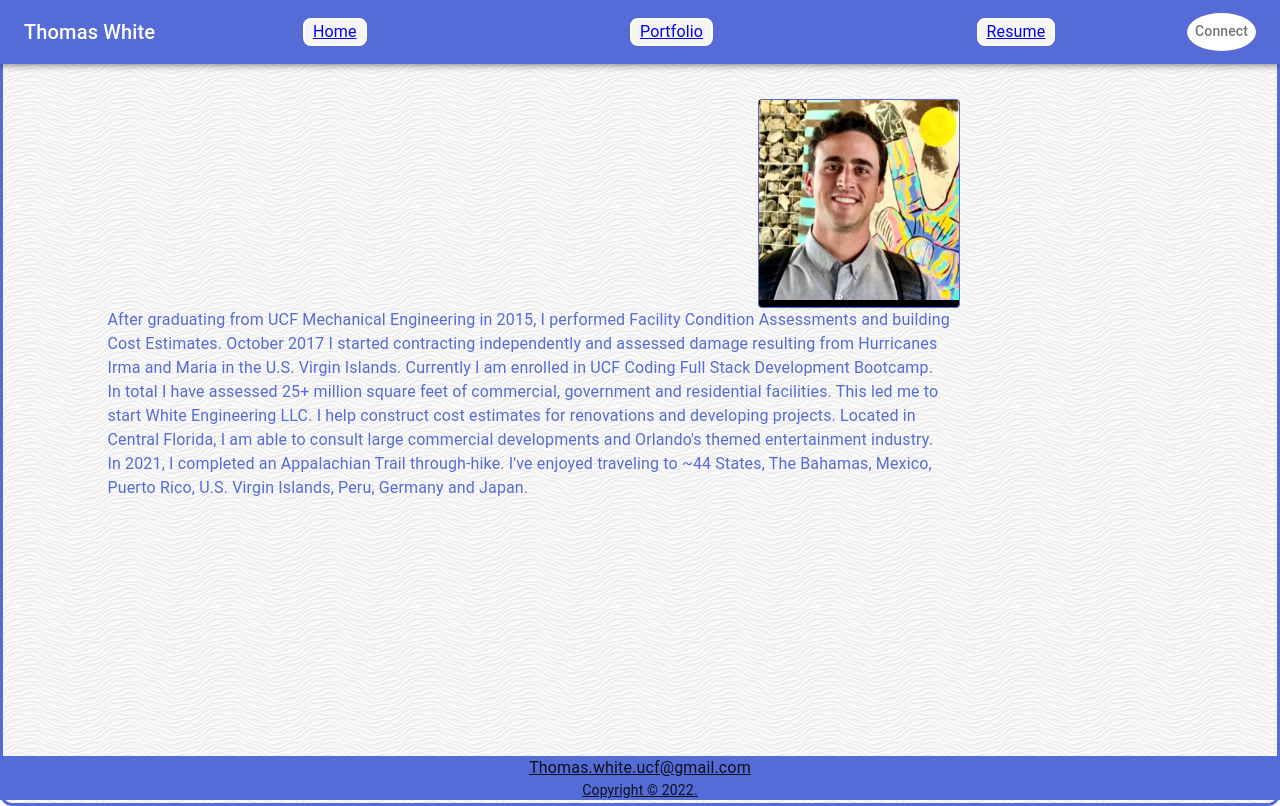
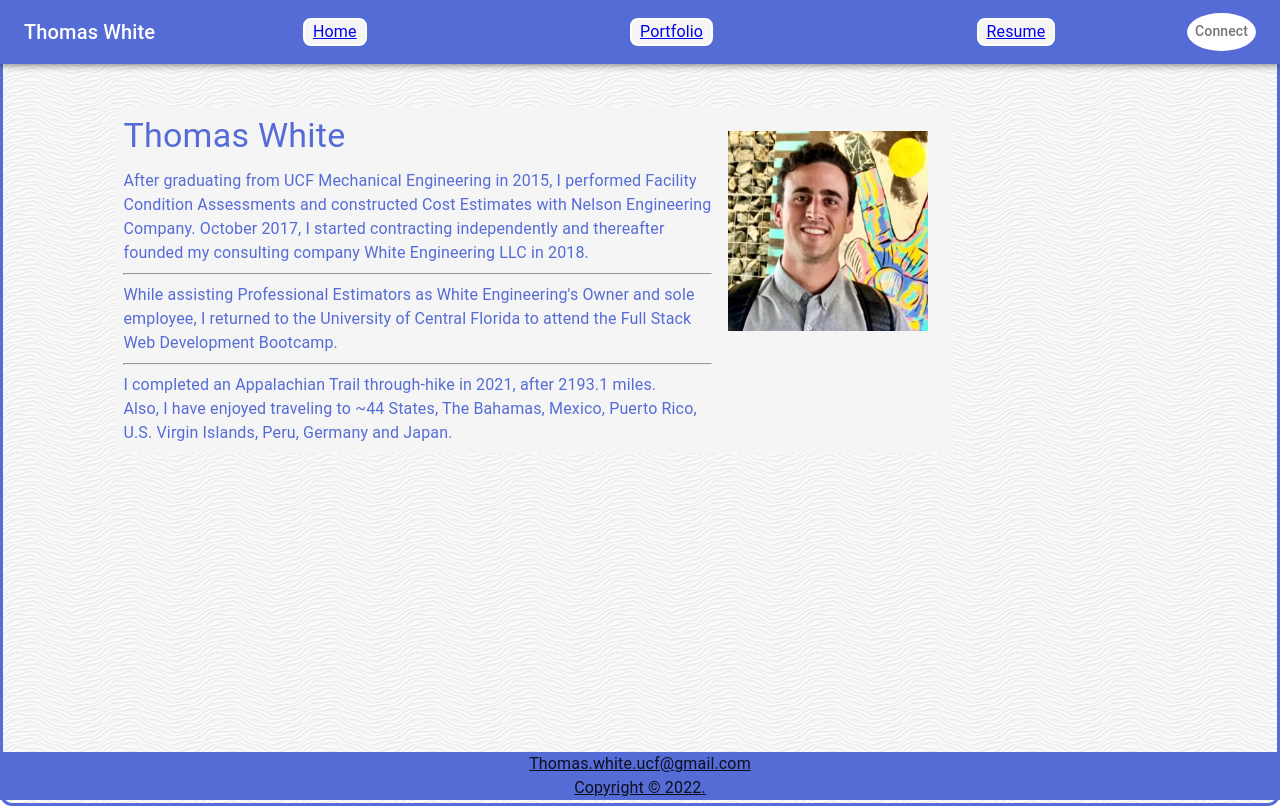
Before and after one commit to thomas-white-ucf/portfolio2022, a React (Create React App) app: page / in a window 1280 px wide. Built offline with nearby package versions, Linux system fonts and the light colour scheme.

Commit message:
Mapped project data to cards

```diff
--- /dev/null
+++ b/src/assets/data/project-data.js
@@ -0,0 +1,63 @@
+import planeForest from "../images/planeForest.jpg";
+import spacePic from "../images/space.jpg";
+import sunTrain from "../images/train.jpg";
+import liriPic from "../images/liri.png";
+import marvelPic from "../images/ReactMarvel.png";
+import workoutPic from "../images/workout.jpeg";
+import snowPingPic from "../images/snowPingPic.png";
+
+
+const myProjects = [
+  {
+    id: "Snow Ping",
+    src: snowPingPic,
+    alt: "snowPing",
+    href: "https://snowping.io/",
+  },
+  {
+    id: "Fit Chain",
+    src: workoutPic,
+    alt: "fitChain",
+    href: "https://fit-chain.herokuapp.com/",
+  },
+  {
+    id: "Get Giphy",
+    src: "https://media3.giphy.com/media/BmmfETghGOPrW/200.gif?cid=bdaf147d5d477c9978444d4a6fcd7d0e&rid=200.gif",
+    alt: "getGiphy",
+    href: "https://thomas-white-ucf.github.io/GetGiphy/",
+  },
+  {
+    id: "Marvel Trivia",
+    src: spacePic,
+    alt: "triviaGame",
+    href: "https://thomas-white-ucf.github.io/TriviaGame/",
+  },
+  {
+    id: "Marvel Match Game",
+    src: marvelPic,
+    alt: "marvelGame",
+    href: "https://thomas-white-ucf.github.io/click-reacts/",
+  },
+  {
+    id: "Search Plane",
+    src: planeForest,
+    alt: "searchLock",
+    href: "https://thomas-white-ucf.github.io/Searchlock/",
+  },
+  {
+    id: "Train Times",
+    src: sunTrain,
+    alt: "trainTimes",
+    href: "https://thomas-white-ucf.github.io/SSunTrain-Southboundun/",
+  },
+  {
+    id: "Liri Bot",
+    src: liriPic,
+    alt: "liriItem",
+    href: "https://thomas-white-ucf.github.io/liri-node-app/",
+  },
+];
+
+export default myProjects;
+
+// module.exports = myProjects;
--- /dev/null
+++ b/src/components/layout/Cards/ProjectCard.jsx
@@ -0,0 +1,67 @@
+import { Grid } from "@mui/material";
+// import { Box, Card } from "@mui/material";
+import Box from "@mui/material/Box";
+import Card from "@mui/material/Card";
+import CardActions from "@mui/material/CardActions";
+import CardMedia from "@mui/material/CardMedia";
+import CardContent from "@mui/material/CardContent";
+import Button from "@mui/material/Button";
+// import Typography from "@mui/material/Typography";
+// import Paper from "@mui/material/Paper";
+//
+import myProjects from "../../../assets/data/project-data";
+
+const ProjectCard = () => {
+  //
+
+  return (
+    <Grid item xs={12}>
+      {/* sx={{ backgroundColor: "white", minHeight: 200 }} */}
+      <Box
+        sx={{
+          display: "flex",
+          flexWrap: "wrap",
+          backgroundColor: "palette.info.main",
+          // alignContents: "center",
+          justifyContent: "center",
+          mx: "auto",
+          p: 1,
+          m: 1,
+        }}
+      >
+        {/* , src, alt, href */}
+
+        {myProjects.map(({ id, alt, src, href }) => (
+          <Card key={id} sx={{ mx: "auto", m: 1, backgroundColor: "#6fdcff" }}>
+            {/* minWidth: 150, minHeight: 150, */}
+            <CardContent>
+              <CardMedia
+                component="img"
+                height="140px"
+                // width="140px"
+                image={src}
+                alt={alt}
+              />
+              {/* <Typography
+                sx={{ fontSize: 18 }}
+                color="text.primary"
+                gutterBottom
+              >
+                {description}
+              </Typography> */}
+            </CardContent>
+            <CardActions>
+              <Button size="medium" href={href}>
+                {/* <Box sx={{ backgroundColor: "#6fdcff" }}> */}
+                {id}
+                {/* </Box> */}
+              </Button>
+            </CardActions>
+          </Card>
+        ))}
+      </Box>
+    </Grid>
+  );
+};
+
+export default ProjectCard;
--- a/src/components/layout/Footer.jsx
+++ b/src/components/layout/Footer.jsx
@@ -14,7 +14,7 @@ const Footer = () => {
           },
         }}
       >
-        <Typography variant="body2">
+        {/* <Typography variant="body2"> */}
         <Link color="inherit" href="mailto:thomas.white.ucf@gmail.com">
           <Typography href="mailto:thomas.white.ucf@gmail.com">
             Thomas.white.ucf@gmail.com
@@ -23,7 +23,7 @@ const Footer = () => {
           {new Date().getFullYear()}
           {"."}
         </Link>{" "}
-        </Typography>
+        {/* </Typography> */}
       </Box>
     </>
   );
--- a/src/components/layout/Header.jsx
+++ b/src/components/layout/Header.jsx
@@ -50,7 +50,7 @@ const Header = () => {
           // mb:0,
           // pb:0,
           position: "fixed",
-          zIndex: (theme) => theme.zIndex.drawer + 1,
+          // zIndex: (theme) => theme.zIndex.drawer + 1,
           // background: "linear-gradient(#d3d3d3, #5D17FE, #5D17FE, #5D17FE)",
         }}
       >
--- a/src/components/layout/Layout.jsx
+++ b/src/components/layout/Layout.jsx
@@ -49,6 +49,7 @@ const Layout = ({ children }) => {
                     rowSpacing: 1,
                     columnSpacing: 2,
                     borderRadius: 3,
+                    display: "flex",
                   }}
                 >
                   {children}
--- a/src/components/layout/Links/ConnectLinks.jsx
+++ b/src/components/layout/Links/ConnectLinks.jsx
@@ -1,5 +1,5 @@
 // import { Link } from "react-router-dom";
-import { Box } from "@mui/material";
+import { Box, Button } from "@mui/material";
 
 const ConnectLinks = () => {
   return (
@@ -19,13 +19,13 @@ const ConnectLinks = () => {
             Contact
           </Typography>
         </Link> */}
-        <a
+        <Button
           href="https://github.com/thomas-white-ucf"
           target="_blank"
           rel="noopener noreferrer"
         >
           GitHub
-        </a>
+        </Button>
       </Box>
       <Box
         sx={{
@@ -37,13 +37,13 @@ const ConnectLinks = () => {
           borderColor: "whitesmoke",
         }}
       >
-        <a
+        <Button
           href="https://www.linkedin.com/in/thomas-white-engineering/"
           target="_blank"
           rel="noopener noreferrer"
         >
           LinkedIn
-        </a>
+        </Button>
       </Box>
     </>
   );
--- a/src/components/pages/HomePage.jsx
+++ b/src/components/pages/HomePage.jsx
@@ -4,44 +4,59 @@ import thomasLogo from "../../assets/images/thomasLogo.jpeg";
 const HomePage = () => {
   return (
     <Grid item xs={12}>
-      <Box sx={{ display: "flex", flexDirection: "column" }}>
+      <Box
+        sx={{
+          display: "flex",
+          flexWrap: "wrap",
+          overFlow: "auto",
+          flexDirection: "column",
+        }}
+      >
         <Box
           sx={{
+            display: "flex",
             alignContent: "center",
-            ml: "auto",
-            border: 1,
+            // ml: "auto",
+            // border: 1,
             borderRadius: 1,
-            background: "black"
+            background: "whitesmoke",
+            p: 1,
+            m: 1,
           }}
         >
-          <img
-            src={thomasLogo}
-            alt="Thomas White"
-            height="200px"
-            width="200px"
-          />
+          <Box>
+            <Typography variant="h4" gutterBottom>
+              Thomas White
+            </Typography>
+            <Typography variant="subtitle" gutterBottom>
+              After graduating from UCF Mechanical Engineering in 2015, I
+              performed Facility Condition Assessments and constructed Cost
+              Estimates with Nelson Engineering Company. October 2017, I started
+              contracting independently and thereafter founded my consulting
+              company White Engineering LLC in 2018.
+            </Typography>
+            <hr />
+            <Typography variant="subtitle" gutterBottom>
+              While assisting Professional Estimators as White Engineering's
+              Owner and sole employee, I returned to the University of Central
+              Florida to attend the Full Stack Web Development Bootcamp.
+            </Typography>
+            <hr />
+            <Typography variant="subtitle" gutterBottom>
+              I completed an Appalachian Trail through-hike in 2021, after 2193.1 miles. <br/>
+              Also, I have enjoyed traveling to ~44 States, The Bahamas, Mexico, Puerto Rico,
+              U.S. Virgin Islands, Peru, Germany and Japan.
+            </Typography>
+          </Box>
+          <Box sx={{ p: 1, m: 1 }}>
+            <img
+              src={thomasLogo}
+              alt="Thomas White"
+              height="200px"
+              width="200px"
+            />
+          </Box>
         </Box>
-
-        <Typography>
-          After graduating from UCF Mechanical Engineering in 2015, I performed
-          Facility Condition Assessments and building Cost Estimates. October
-          2017 I started contracting independently and assessed damage resulting
-          from Hurricanes Irma and Maria in the U.S. Virgin Islands. Currently I
-          am enrolled in UCF Coding Full Stack Development Bootcamp.
-        </Typography>
-        <Typography>
-          In total I have assessed 25+ million square feet of commercial,
-          government and residential facilities. This led me to start White
-          Engineering LLC. I help construct cost estimates for renovations and
-          developing projects. Located in Central Florida, I am able to consult
-          large commercial developments and Orlando's themed entertainment
-          industry.
-        </Typography>
-        <Typography>
-          In 2021, I completed an Appalachian Trail through-hike. I've enjoyed
-          traveling to ~44 States, The Bahamas, Mexico, Puerto Rico, U.S. Virgin
-          Islands, Peru, Germany and Japan.
-        </Typography>
       </Box>
     </Grid>
   );
--- a/src/components/pages/PortfolioPage.jsx
+++ b/src/components/pages/PortfolioPage.jsx
@@ -1,136 +1,117 @@
-import React from "react";
-
-import planeForest from "../../assets/images/planeForest.jpg";
-import spacePic from "../../assets/images/space.jpg";
-import sunTrain from "../../assets/images/train.jpg";
-import liriPic from "../../assets/images/liri.png";
-import marvelPic from "../../assets/images/ReactMarvel.png";
-import workoutPic from "../../assets/images/workout.jpeg";
-//
-
+import { Box, Grid, Typography } from "@mui/material";
+import ProjectCard from "../layout/Cards/ProjectCard";
 
 const PortfolioPage = () => {
   //
 
-
   return (
-    <>
-      <div>
-        <h1>Portfolio</h1>
-        <div>
-          <div>
-            {/* <!-- Gif --> */}
-            <div>
-              <img
-                src="https://media3.giphy.com/media/BmmfETghGOPrW/200.gif?cid=bdaf147d5d477c9978444d4a6fcd7d0e&rid=200.gif"
-                alt="Gif"
-                height="250px"
-                width="300px"
-              />
-              <div>
-                <a
-                  href="https://thomas-white-ucf.github.io/GetGiphy/"
-                  target="_blank"
-                  rel="noopener noreferrer"
-                >
-                  Get Giphy!
-                </a>
-              </div>
-            </div>
-            {/* <!-- Search Project --> */}
-            <div>
-              <img
-                src={planeForest}
-                alt="Thomas White"
-                height="250px"
-                width="300px"
-              />
-              <div>
-                <a
-                  href="https://thomas-white-ucf.github.io/Searchlock/"
-                  target="_blank"
-                  rel="noopener
-                                noreferrer"
-                >
-                  Searchlock!
-                </a>
-              </div>
-            </div>
-            {/* <!-- Marvel Trivia --> */}
-            <div>
-              <img
-                src={spacePic}
-                alt="Thomas White"
-                height="250px"
-                width="300px"
-              />
-              <div>
-                <a
-                  href="https://thomas-white-ucf.github.io/TriviaGame/"
-                  target="_blank"
-                  rel="noopener noreferrer"
-                >
-                  Marvel Trivia!
-                </a>
-              </div>
-            </div>
-            {/* <!-- Train Time Table with Moment.js --> */}
-            <div>
-              <img src={sunTrain} alt="Trains" height="250px" width="300px" />
-              <div>
-                <a
-                  href="https://thomas-white-ucf.github.io/SunTrain-Southbound/"
-                  target="_blank"
-                  rel="noopener noreferrer"
-                >
-                  SunTrain Times!
-                </a>
-              </div>
-            </div>
-            {/* <!-- LIRI  --> */}
-            <div>
-              <img src={liriPic} alt="liri" height="250px" width="300px" />
-              <div>
-                <a
-                  href="https://github.com/thomas-white-ucf/liri-node-app"
-                  target="_blank"
-                  rel="noopener noreferrer"
-                >
-                  LiriBot
-                </a>
-              </div>
-            </div>
-            {/* <!-- -- Marvel Trivia Game */}
-            <div>
-              <img src={marvelPic} alt="liri" height="250px" width="300px" />
-              <div>
-                <a
-                  href="https://thomas-white-ucf.github.io/click-reacts/"
-                  target="_blank"
-                  rel="noopener noreferrer"
-                >
-                  Marvel React Match
-                </a>
-              </div>
-            </div>
-            {/* <!-- -- FitChain - Final Project */}
-            <div>
-              <img src={workoutPic} alt="liri" height="250px" width="300px" />
-              <div>
-                <a
-                  href="https://fit-chain.herokuapp.com/"
-                  target="_blank"
-                  rel="noopener noreferrer"
-                >
-                  Fit-Chain
-                </a>
-              </div>
-            </div>
-          </div>
-        </div>
-      </div>
-    </>
+    <Grid item xs={12}>
+      <Box sx={{ display: "flex", flexDirection: "column" }}>
+        <Typography variant="h4">Projects</Typography>
+        <ProjectCard />
+      </Box>
+    </Grid>
   );
 };
 
 export default PortfolioPage;
+
+// {/* <div>
+//   {/* <!-- Gif --> */}
+//   <div>
+//     <img
+//       src="https://media3.giphy.com/media/BmmfETghGOPrW/200.gif?cid=bdaf147d5d477c9978444d4a6fcd7d0e&rid=200.gif"
+//       alt="Gif"
+//       height="250px"
+//       width="300px"
+//     />
+//     <div>
+//       <a
+//         href="https://thomas-white-ucf.github.io/GetGiphy/"
+//         target="_blank"
+//         rel="noopener noreferrer"
+//       >
+//         Get Giphy!
+//       </a>
+//     </div>
+//   </div>
+//   {/* <!-- Searchlock --> */}
+//   <div>
+//     <img src={planeForest} alt="Thomas White" height="250px" width="300px" />
+//     <div>
+//       <a
+//         href="https://thomas-white-ucf.github.io/Searchlock/"
+//         target="_blank"
+//         rel="noopener
+//                                 noreferrer"
+//       >
+//         Searchlock!
+//       </a>
+//     </div>
+//   </div>
+//   {/* <!-- Marvel Trivia --> */}
+//   <div>
+//     <img src={spacePic} alt="Thomas White" height="250px" width="300px" />
+//     <div>
+//       <a
+//         href="https://thomas-white-ucf.github.io/TriviaGame/"
+//         target="_blank"
+//         rel="noopener noreferrer"
+//       >
+//         Marvel Trivia!
+//       </a>
+//     </div>
+//   </div>
+//   {/* <!-- Train Time Table with Moment.js --> */}
+//   <div>
+//     <img src={sunTrain} alt="Trains" height="250px" width="300px" />
+//     <div>
+//       <a
+//         href="https://thomas-white-ucf.github.io/SunTrain-Southbound/"
+//         target="_blank"
+//         rel="noopener noreferrer"
+//       >
+//         SunTrain Times!
+//       </a>
+//     </div>
+//   </div>
+//   {/* <!-- LIRI  --> */}
+//   <div>
+//     <img src={liriPic} alt="liri" height="250px" width="300px" />
+//     <div>
+//       <a
+//         href="https://github.com/thomas-white-ucf/liri-node-app"
+//         target="_blank"
+//         rel="noopener noreferrer"
+//       >
+//         LiriBot
+//       </a>
+//     </div>
+//   </div>
+//   {/* <!-- -- Marvel Trivia Game */}
+//   <div>
+//     <img src={marvelPic} alt="liri" height="250px" width="300px" />
+//     <div>
+//       <a
+//         href="https://thomas-white-ucf.github.io/click-reacts/"
+//         target="_blank"
+//         rel="noopener noreferrer"
+//       >
+//         Marvel React Match
+//       </a>
+//     </div>
+//   </div>
+//   {/* <!-- -- FitChain - Final Project */}
+//   <div>
+//     <img src={workoutPic} alt="liri" height="250px" width="300px" />
+//     <div>
+//       <a
+//         href="https://fit-chain.herokuapp.com/"
+//         target="_blank"
+//         rel="noopener noreferrer"
+//       >
+//         Fit-Chain
+//       </a>
+//     </div>
+//   </div>
+// </div>; */}
--- a/src/components/pages/ResumePage.jsx
+++ b/src/components/pages/ResumePage.jsx
@@ -1,13 +1,42 @@
+import { Grid, Typography, Box } from "@mui/material";
 import React from "react";
 
-import resumeImage from "../../assets/images/resume.png";
+import newResume from "../../assets/images/resume-3-28-22.png";
+import oldResume from "../../assets/images/resume.png";
 
 const ResumePage = () => {
   return (
-    <>
-      <h1>Resume</h1>
-      <img src={resumeImage} alt="Thomas White" height="75%" width="75%" />
-    </>
+    <Grid item xs={12}>
+      <Typography variant="h4">Resume</Typography>
+      <Box
+        sx={{
+          alignContent: "center",
+          // ml: "auto",
+          // border: 1,
+          // borderRadius: 1,
+          // background: "black",
+          // mx: "auto",
+        }}
+      >
+        <img
+          src={newResume}
+          alt="newResume-Thomas"
+          height="100%"
+          width="100%"
+        />
+
+        <Typography variant="h6" mt={4}>
+          Previous -Engineering Resume
+        </Typography>
+
+        <img
+          src={oldResume}
+          alt="oldResume-Thomas"
+          height="100%"
+          width="100%"
+        />
+      </Box>
+    </Grid>
   );
 };
 
```
Also changed, not shown: src/assets/images/resume-3-28-22.png (added), src/assets/images/snowPingPic.png (added). Lines whose indentation alone changed are shown as unchanged.
